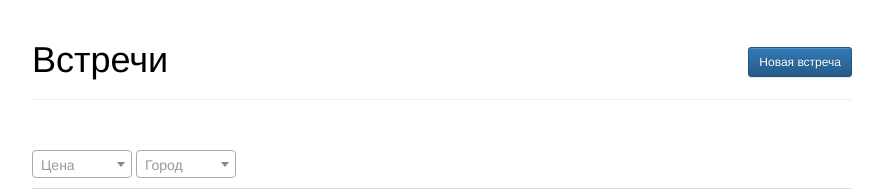
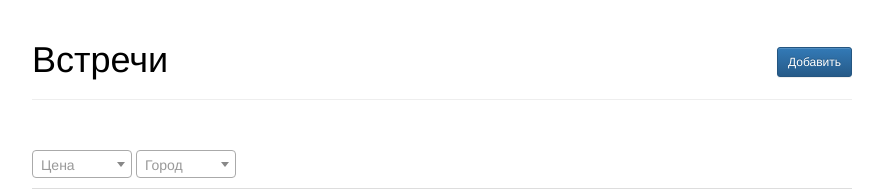
Before and after one commit to mambusskruj/simplyCo-test, a Django app: page /events/ in a window 1280 px wide. Shown: the top 189 px of the page, without its empty margins (198-1081 px from the left). Run offline with Django 3.2, Linux system fonts and the light colour scheme; data comes from the database, SQL or seed files in the repository; some libraries are stand-ins or nearby versions.

Commit message:
Добавить

```diff
--- a/simply_test/events/templates/events/events.html
+++ b/simply_test/events/templates/events/events.html
@@ -3,7 +3,7 @@
 {% block h1 %}
   <h1><a class="h1__homelink" href="/events/">Встречи</a> <span class='city_name'>{{city_url.name}}</span>
     <div class="button">
-      <button id="create_button" type="button" class="btn btn-primary btn-sm">Новая встреча</button>
+      <button id="create_button" type="button" class="btn btn-primary btn-sm">Добавить</button>
     </div>
   </h1>
 {% endblock %}
```
